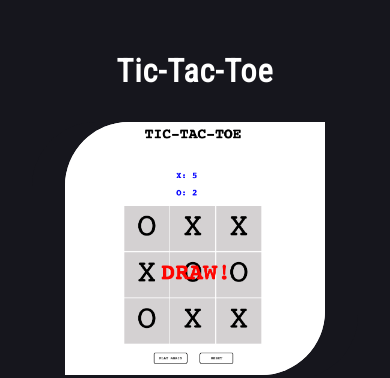
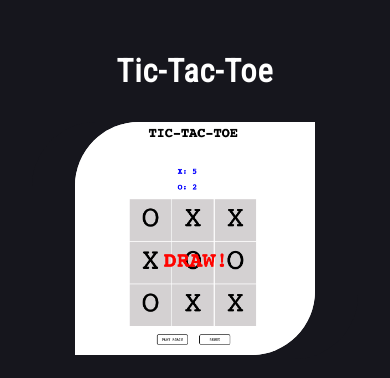
Before and after one commit to akexinad/akexinad.github.io, a plain HTML site: page index.html in a window 390 px wide. Shown: the part 2914-3292 px from the top of the page. Drawn offline with Linux system fonts and the light colour scheme.

Commit message:
one more commit

```diff
--- a/css/master.css
+++ b/css/master.css
@@ -320,10 +320,6 @@ h3 {
 
 /* MEDIA QUERIES //////////////////////////////////////// */
 
-@media (max-width: 1000px) {
-
-}
-
 @media (max-width: 500px) {
   .nav-bar {
     padding: 1em 0.5em;
@@ -354,10 +350,6 @@ h3 {
     margin: 0 auto;
   }
 
-  .project-image {
-    max-width: 80%;
-  }
-
   .description {
     margin: 1em auto;
     padding: 0;
```
